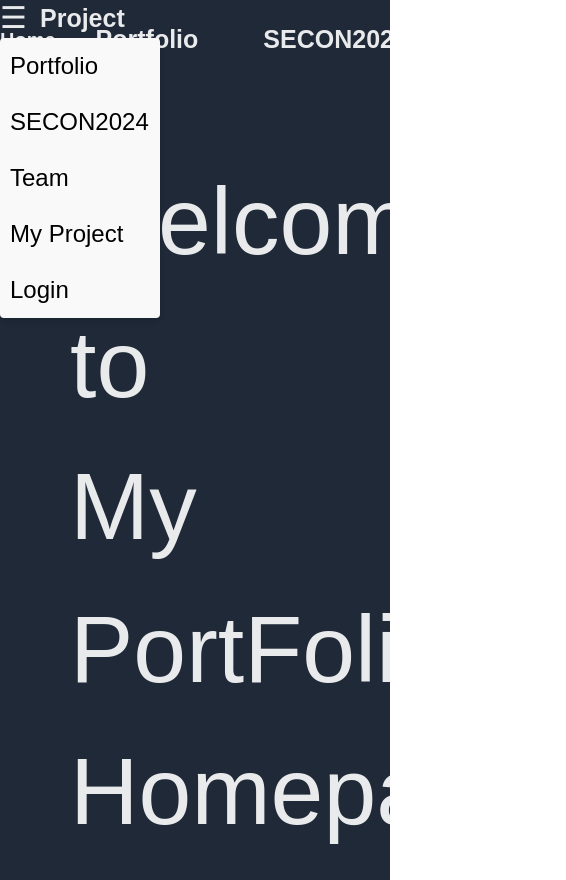
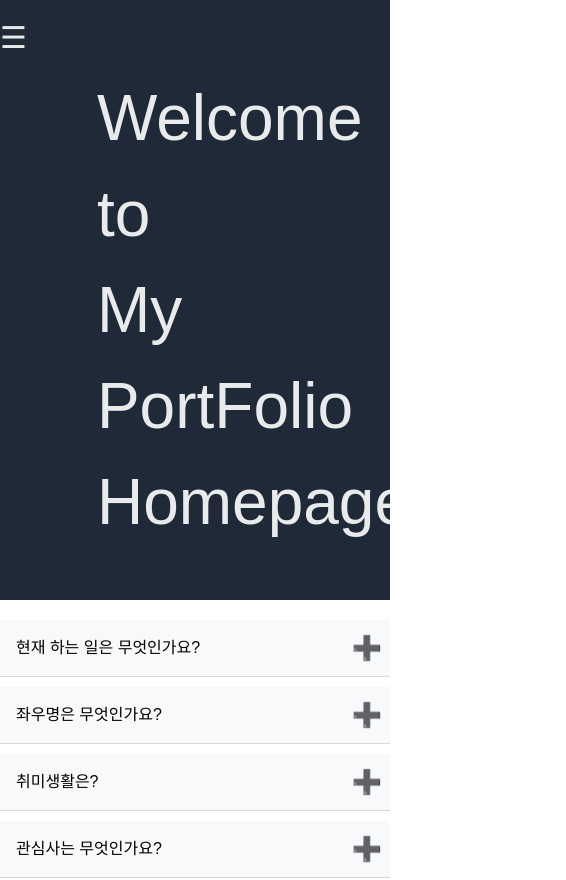
Before and after one commit to hybinn/Portfolio, a website: page index.html in a window 390 px wide. Shown: the top 880 px of the page, 566 px wide, since content can reach past the window. Drawn offline with nearby package versions, Linux system fonts and the light colour scheme.

Commit message:
Add files via upload

```diff
--- a/css/index-style.css
+++ b/css/index-style.css
@@ -268,24 +268,11 @@ footer {
   }
 }
 
-@media (max-width: 767px) {
-  .nav {
-    display: none; /* PC에서는 숨김 */
+@media only screen and (max-width: 768px) {
+  .navbar {
+    display: none;
   }
-  .dropdown {
-    display: block; /* 모바일에서는 드롭다운 메뉴 보임 */
+  #showcase h1 {
+    font-size: 4rem !important; /* Adjust the font size as needed */
   }
 }
-/* 드롭다운 메뉴를 가장 상단에 배치 */
-@media (max-width: 767px) {
-  .dropdown {
-    position: absolute;
-    top: 0;
-    left: 0;
-    width: 100%;
-    z-index: 9999; /* 다른 요소 위에 표시 */
-  }
-  #showcase {
-    font-size: 24px !important;
-  }
-}
--- a/css/world-style.css
+++ b/css/world-style.css
@@ -183,3 +183,51 @@ footer {
 .dropdown:hover .dropdown-content {
   display: block;
 }
+
+/* 모바일 및 태블릿 화면을 위한 기본 스타일 */
+body,
+html {
+  margin: 0;
+  padding: 0;
+  font-family: 'Arial', sans-serif;
+}
+
+/* 모바일 기기를 위한 추가 스타일 */
+/* 모든 화면 크기에서 드롭다운 메뉴가 보이도록 설정 */
+.dropdown {
+  display: block;
+  top: 0;
+  right: 0;
+}
+
+/* 데스크탑이 아닐 때 네비게이션 바 숨기기 */
+@media only screen and (max-width: 1024px) {
+  .navbar,
+  .nav {
+    display: none;
+  }
+}
+
+/* 모바일 기기를 위한 추가 스타일 */
+@media only screen and (max-width: 768px) {
+  /* 화면이 작을 때 스타일 조정 */
+  .container,
+  .img-box,
+  .card,
+  .card-body {
+    width: 100%;
+    padding: 0;
+    margin: 0;
+  }
+  #kint img {
+    max-width: 90%;
+    height: auto;
+  }
+  #kint p {
+    max-width: 90%;
+  }
+  .card {
+    margin-bottom: 20px;
+  }
+  /* 모바일 반응형을 위한 기타 스타일 */
+}
```
Also changed, not shown: css/project-style.css (+14 -0 lines), css/team-style.css (+17 -0 lines).
